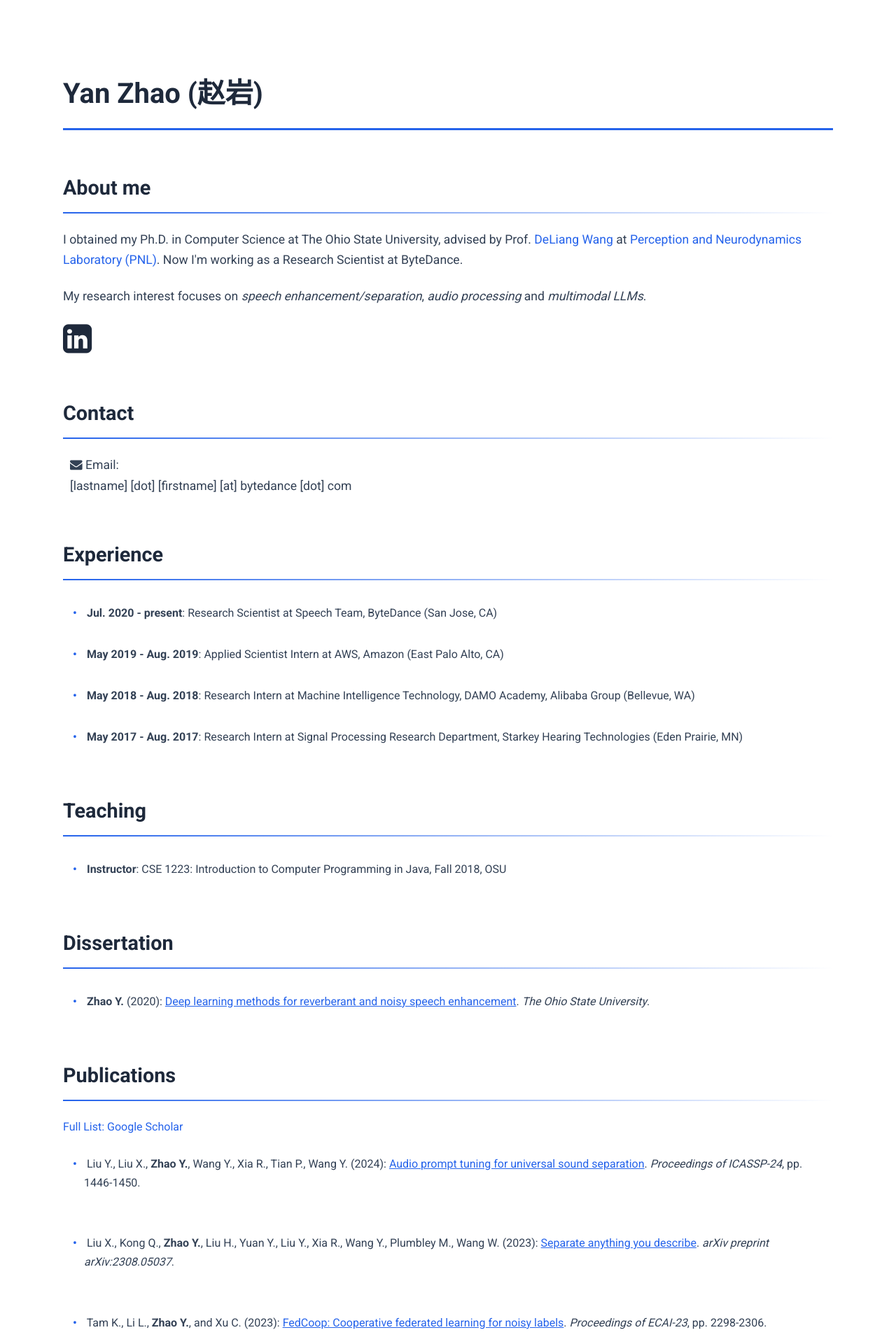
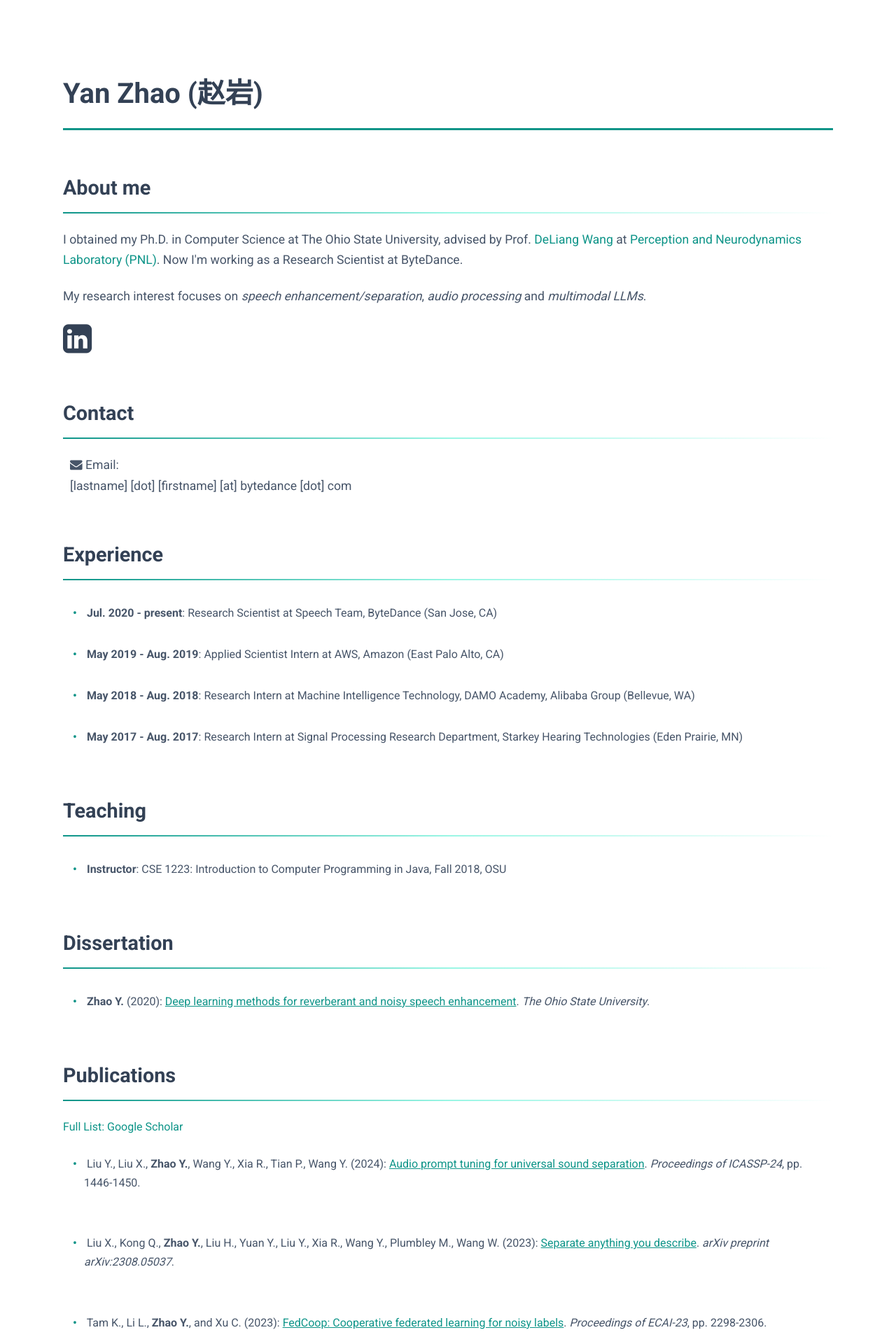
Before and after one commit to cliffzhao/cliffzhao.github.io, a Jekyll site: the page built from index.html, in a window 1280 px wide. Shown: the top 1920 px of the page at 70% size. Built offline with Jekyll 4.4.1, drawn with Linux system fonts in a browser that asks for light colours; a style sheet for code colours, icons or effects is not loaded.

Commit message:
[update] update style

```diff
--- a/css/main.css
+++ b/css/main.css
@@ -1,10 +1,12 @@
 :root {
-    --primary-color: #1e293b; /* Slate 800 */
-    --accent-color: #2563eb; /* Royal Blue */
-    --text-color: #334155; /* Slate 700 */
+    --primary-color: #334155; /* Slate 700 - Softer dark gray */
+    --accent-color: #0d9488; /* Teal 600 - Elegant, professional teal */
+    --text-color: #475569; /* Slate 600 */
     --bg-color: #ffffff;
-    --light-bg: #f1f5f9; /* Slate 100 */
-    --border-color: #e2e8f0; /* Slate 200 */
+    --light-bg: #f0fdfa; /* Very light teal tint for hovers */
+    --border-color: #cbd5e1; /* Slate 300 */
+    --gradient-start: #0d9488;
+    --gradient-end: #99f6e4; /* Teal 200 */
 }
 
 body {
@@ -42,7 +44,7 @@
     padding-bottom: 10px;
     margin-top: 2em;
     border-bottom: 2px solid var(--border-color); /* Fallback */
-    border-image: linear-gradient(to right, var(--accent-color), transparent) 1; /* Modern Gradient */
+    border-image: linear-gradient(to right, var(--gradient-start), var(--gradient-end), transparent) 1; /* Smoother gradient */
 }
 
 p {
```
